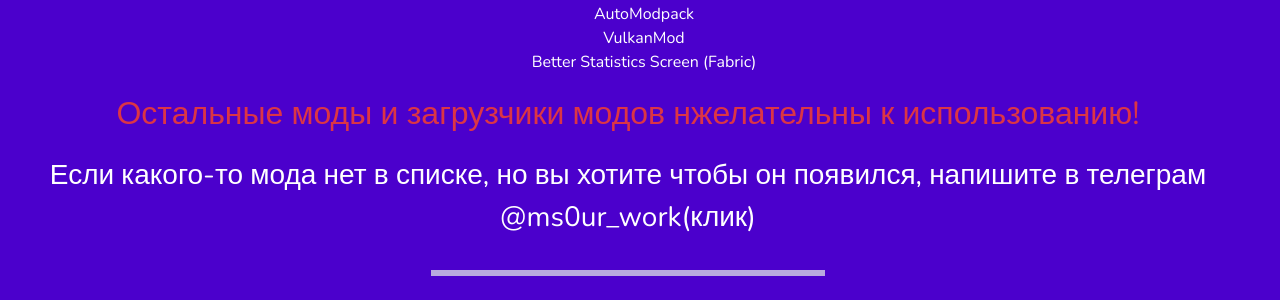
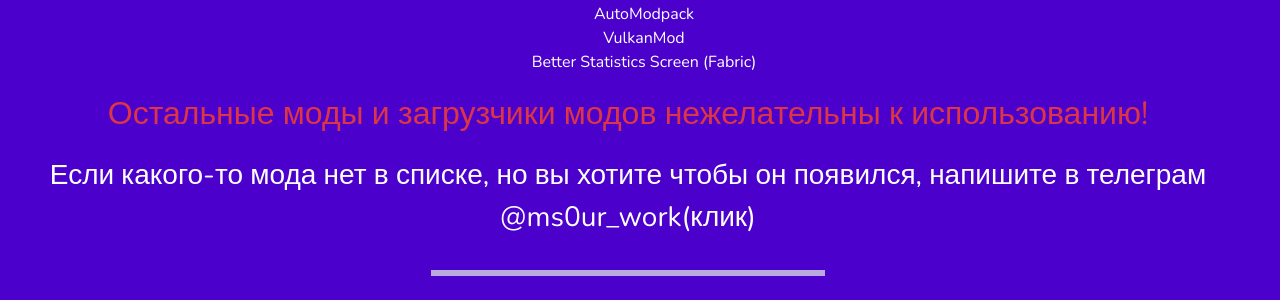
Before and after one commit to HeliCraft-MC/HeliCraft-Frontend-Site, a PHP site: page /allowed-mods-and-rp/ in a window 1280 px wide. Shown: the part 3142-3442 px from the top of the page. Run offline with PHP 8.4, Linux system fonts and the light colour scheme; some libraries are stand-ins or nearby versions.

Commit message:
Исправил опечатку

```diff
--- a/allowed-mods-and-rp/index.php
+++ b/allowed-mods-and-rp/index.php
@@ -97,7 +97,7 @@
                                 <li class="modslist"><a class="text-decoration-none text-white" href="https://modrinth.com/mod/vulkanmod">VulkanMod</a></li>
                                 <li class="modslist"><a class="text-decoration-none text-white" href="https://modrinth.com/mod/better-stats">Better Statistics Screen (Fabric)</a></li>
                             </ul>
-                            <p class="text-center mg-30 text-danger fs-2">Остальные моды и загрузчики модов нжелательны к использованию!</p>
+                            <p class="text-center mg-30 text-danger fs-2">Остальные моды и загрузчики модов нежелательны к использованию!</p>
                             <p class="text-center mg-10 text-white fs-3">Если какого-то мода нет в списке, но вы хотите чтобы он появился, напишите в телеграм <a href="https://t.me/ms0ur_work" class="text-decoration-none text-white">@ms0ur_work(клик)</a></p>
                          </p>
                      </div>
```
